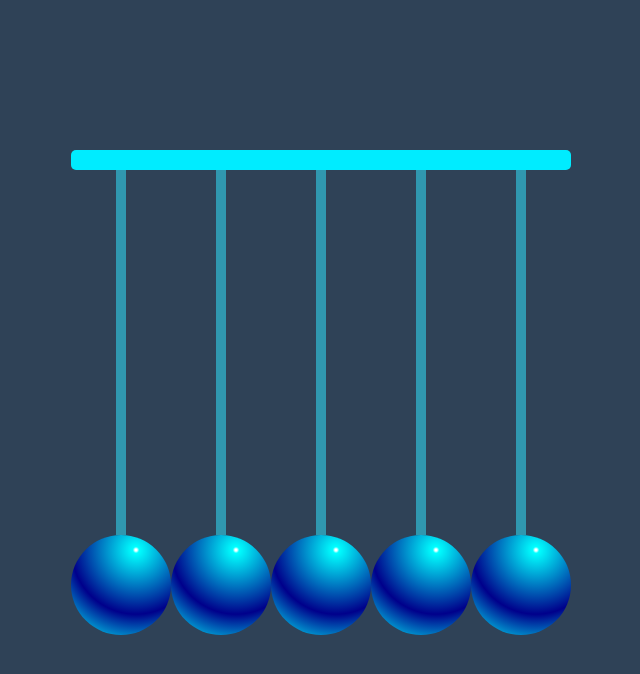
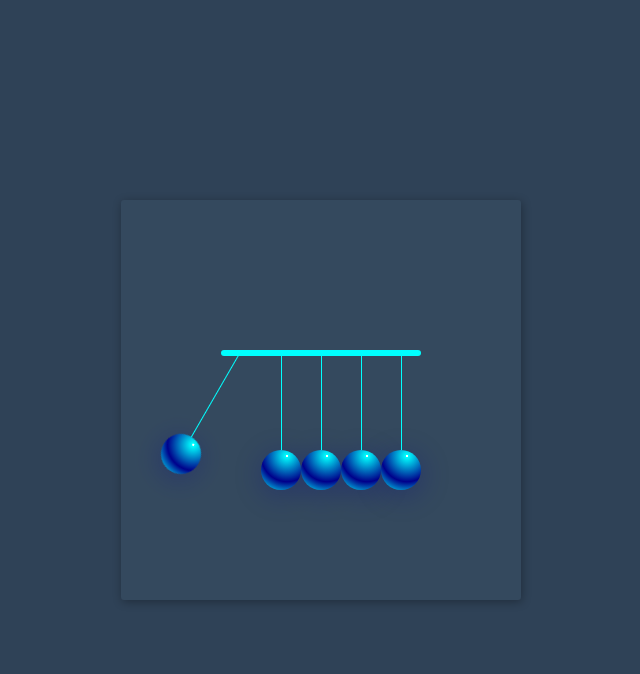
Before and after one commit to AzizRakhim/balls, a plain HTML site: page index.html in a window 1280 px wide. Shown: the whole page, without its empty margins (319-959 px from the left). Drawn offline with nearby package versions, Linux system fonts and the light colour scheme.

Commit message:
perfected

```diff
--- a/css/style.css
+++ b/css/style.css
@@ -3,114 +3,88 @@ body{
     min-height: 100vh;
 }
 
-.content{
-    width: 500px;
-    height: 500px;
+.frame{
     position: absolute;
     top: 50%;
     left: 50%;
+    width: 400px;
+    height: 400px;
     transform: translate(-50%, -50%);
-
+    background-color: #34495e;
+    border-radius: 3px;
+    box-shadow: 1px 2px 10px 0 rgba(0, 0, 0, 0.315);
+    overflow: hidden;
 }
 
-.line{
-    width: 500px;
-    height: 20px;
+.cradle{
     position: absolute;
+    width: 200px;
+    height: 40px;
+    top: 150px;
+    left: 100px;
+    padding-top: 100px;
+}
+
+.cradle::before{
+    content: '';
+    display: block;
+    position: absolute;
+    width: 200px;
+    height: 6px;
     top: 0;
     left: 0;
-    background-color: #00ecff;
-    border-radius: 5px;
-    z-index: 10;
-}
-
-.balls{
-    width: 500px;
-    height: 480px;
-    position: absolute;
-    top: 5px;
-    left: 0;
+    background-color: aqua;
+    border-radius: 3px;
 }
 
 .ball{
-    width: 100px;
-    height: 480px;
     position: relative;
-    transform-origin: top;
+    float: left;
+    width: 40px;
+    height: 40px;
+    background: radial-gradient(circle at 65% 15%, white 1px, aqua 3%, darkblue 60%, aqua 100%);
+    border-radius: 50%;
+    transform-origin: 50% -100px;
+    box-shadow: 1px 5px 27px 3px #00008b38;
 }
 
-.ball:first-child{
-    transform: rotate(0deg);
-    animation: one 2.5s linear infinite both;
+.ball::before{
+    content: '';
+    display: block;
+    position: absolute;
+    height: 100px;
+    width: 1px;
+    background-color: aqua;
+    top: -100px;
+    left: 20px;
 }
 
-@keyframes one{
-    0%{
+.ball-1{
+    animation: ball-1 1s ease-out infinite alternate;
+}
+
+.ball-5{
+    animation: ball-5 1s ease-out 1s infinite alternate;
+}
+
+@keyframes ball-1{
+    0%,
+    50% {
         transform: rotate(0);
     }
 
-    25%{
-        transform: rotate(30deg)
-    }
-
-    50%{
-        transform: rotate(0deg);
-    }
-
-    75%{
-        transform: rotate(0deg);
-    }
-
-    100%{
-        transform: rotate(0deg);
+    100% {
+        transform: rotate(30deg);
     }
 }
 
-.ball:last-child{
-    transform: rotate(0deg);
-    animation: two 2.5s infinite both;
-}
-
-@keyframes two{
-    0%{
+@keyframes ball-5{
+    0%,
+    50% {
         transform: rotate(0);
     }
 
-    25%{
-        transform: rotate(0deg)
-    }
-
-    50%{
-        transform: rotate(0deg);
-    }
-
-    75%{
+    100% {
         transform: rotate(-30deg);
     }
-
-    100%{
-        transform: rotate(0deg);
-    }
 }
-
-.lines{
-    display: block;
-    width: 10px;
-    height: 380px;
-    background-color: #3097af;
-    position: absolute;
-    top: 0;
-    left: 50%;
-    transform: translate(-50%, 0);
-}
-
-.circle{
-    width: 100px;
-    height: 100px;
-    display: block;
-    border-radius: 50%;
-    background:  radial-gradient(circle at 65% 15%, white 1px, aqua 3%, darkblue 60%, aqua 100%);
-    position: absolute;
-    bottom: 0;
-
-}
--- a/index.html
+++ b/index.html
@@ -11,29 +11,13 @@
     <link rel="stylesheet" href="css/style.css">
 </head>
 <body>
-    <div class="content">
-        <div class="line"></div>
-        <div class="balls row">
-            <div class="ball">
-                <span class="lines"></span>
-                <span class="circle"></span>
-            </div>
-            <div class="ball">
-                <span class="lines"></span>
-                <span class="circle"></span>
-            </div>
-            <div class="ball">
-                <span class="lines"></span>
-                <span class="circle"></span>
-            </div>
-            <div class="ball">
-                <span class="lines"></span>
-                <span class="circle"></span>
-            </div>
-            <div class="ball">
-                <span class="lines"></span>
-                <span class="circle"></span>
-            </div>
+    <div class="frame">
+        <div class="cradle">
+            <div class="ball ball-1"></div>
+            <div class="ball ball-2"></div>
+            <div class="ball ball-3"></div>
+            <div class="ball ball-4"></div>
+            <div class="ball ball-5"></div>
         </div>
     </div>
 </body>
```
